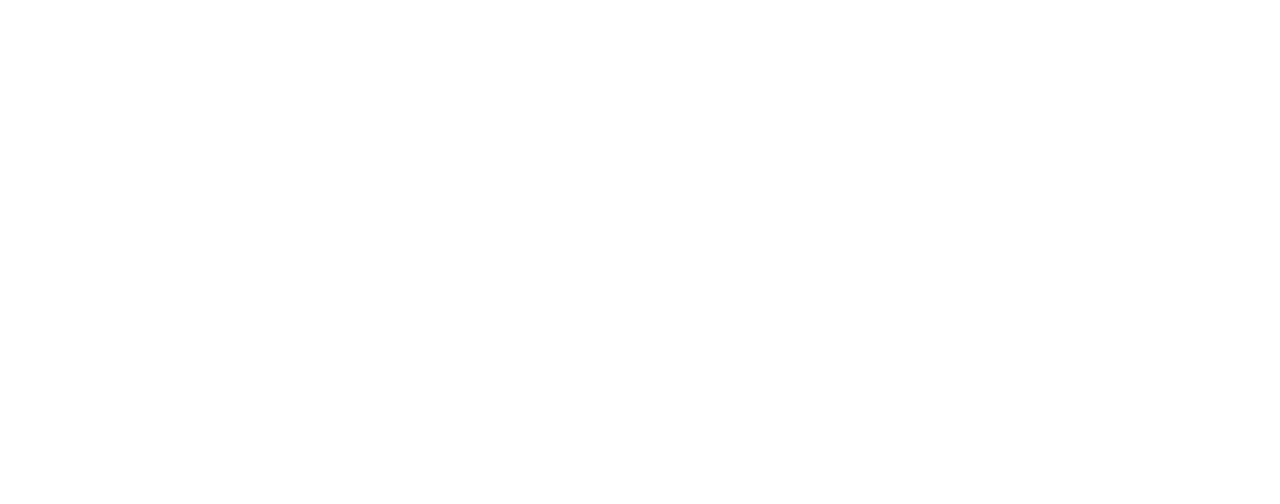
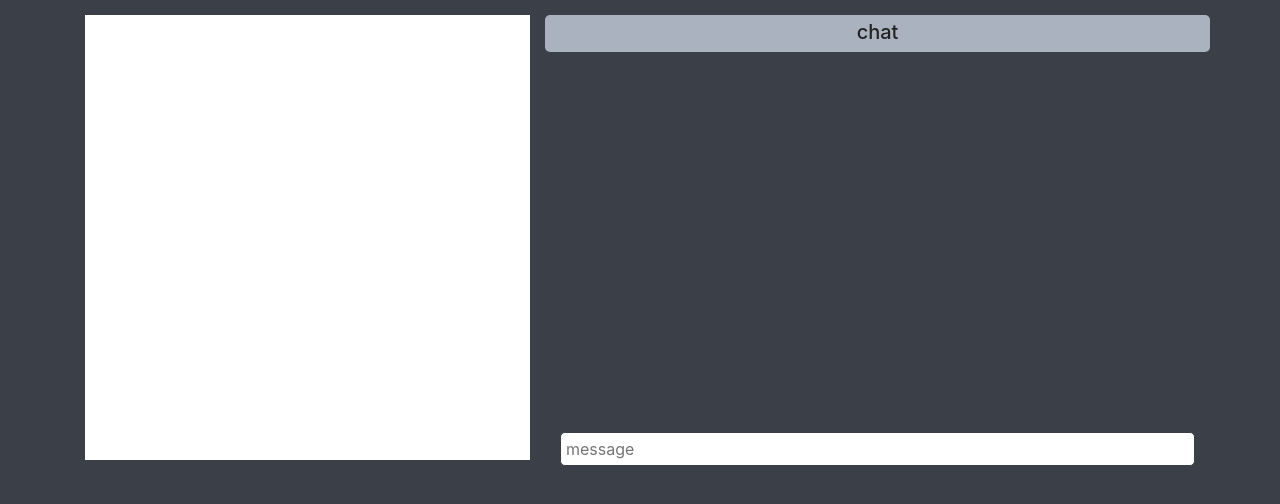
Before and after one commit to MattyPalka/TicTacToeOnline, a website: page public/index.html in a window 1280 px wide. Drawn offline with nearby package versions, Linux system fonts and the light colour scheme.

Commit message:
added basic html setup

```diff
--- a/public/index.html
+++ b/public/index.html
@@ -1,4 +1,64 @@
-<script src="./chatScripts.js"></script>
-<script src="./gameScript.js"></script>
-<script src="./uiScript.js"></script>
-<script src="./socketScripts.js"></script>
+<!DOCTYPE html>
+<html>
+
+<head>
+    <!-- Required meta tags -->
+    <meta charset="utf-8">
+    <meta name="viewport" content="width=device-width, initial-scale=1, shrink-to-fit=no">
+
+    <!-- Bootstrap CSS -->
+    <link rel="stylesheet" href="https://stackpath.bootstrapcdn.com/bootstrap/4.4.1/css/bootstrap.min.css"
+        integrity="sha384-Vkoo8x4CGsO3+Hhxv8T/Q5PaXtkKtu6ug5TOeNV6gBiFeWPGFN9MuhOf23Q9Ifjh" crossorigin="anonymous">
+    <link rel="stylesheet" href="./styles.css">
+    <title>TicTacToe Online</title>
+</head>
+
+<body>
+    <div class="container">
+        <div class="row">
+            <div class="col-sm-5">
+                <canvas id="the-canvas" style="background-color: white;">
+                    <!-- GAME WILL BE DRAWN HERE -->
+                </canvas>
+            </div>
+            <div class="col-sm-7 chat-window">
+                <div class="chat-header row">
+                    <div class="col align-self-center">
+                        <h5>
+                            chat
+                        </h5>
+                    </div>
+                </div>
+                <div class="message-form">
+                    <form id="user-input">
+                        <div class="col-sm-12">
+                            <input id="user-message" type="text" placeholder="message" />
+                        </div>
+                    </form>
+                </div>
+                <ul id="messages" class="col-sm-12">
+                    <!-- all messages will be in this field pulled by js -->
+                </ul>
+            </div>
+        </div>
+    </div>
+
+
+    <!-- jQuery first, then Popper.js, then Bootstrap JS -->
+    <script src="https://code.jquery.com/jquery-3.4.1.slim.min.js"
+        integrity="sha384-J6qa4849blE2+poT4WnyKhv5vZF5SrPo0iEjwBvKU7imGFAV0wwj1yYfoRSJoZ+n"
+        crossorigin="anonymous"></script>
+    <script src="https://cdn.jsdelivr.net/npm/popper.js@1.16.0/dist/umd/popper.min.js"
+        integrity="sha384-Q6E9RHvbIyZFJoft+2mJbHaEWldlvI9IOYy5n3zV9zzTtmI3UksdQRVvoxMfooAo"
+        crossorigin="anonymous"></script>
+    <script src="https://stackpath.bootstrapcdn.com/bootstrap/4.4.1/js/bootstrap.min.js"
+        integrity="sha384-wfSDF2E50Y2D1uUdj0O3uMBJnjuUD4Ih7YwaYd1iqfktj0Uod8GCExl3Og8ifwB6"
+        crossorigin="anonymous"></script>
+    <!-- local scripts -->
+    <script src="./chatScripts.js"></script>
+    <script src="./gameScript.js"></script>
+    <script src="./uiScript.js"></script>
+    <script src="./socketScripts.js"></script>
+</body>
+
+</html>
--- a/public/styles.css
+++ b/public/styles.css
@@ -0,0 +1,58 @@
+body{
+    background-color: #3B4048;
+    color: white;
+}
+.chat-header{
+    padding-top: 5px;
+    background-color: #ABB2BF;
+    border-radius: 5px;
+    color: #222;
+    text-align: center;
+}
+
+
+.chat-window {
+    margin-top: 15px;
+}
+
+.message-form {
+    padding: auto;
+    position: absolute;
+    left: 0;
+    bottom: 0;
+    width: 100%
+}
+input {
+    width: 100%;
+    height: 34px;
+    color: #ABB2BF;
+    border: 1px solid #3B4048;
+    border-radius: 5px;
+    padding-left: 5px;
+}
+#messages {
+    list-style-type: none; margin: 0; padding: 0;
+    color: #3B4048;
+    max-height: 85%;
+    overflow: scroll;
+}
+
+#messages li .user-message{
+    margin-left: 10px;
+    color: #222;
+}
+
+#messages li .user-name-time span{
+    color: #ABB2BF;
+}
+
+#messages li {
+    padding: 5px 10px;
+    display: flex;
+    align-items: stretch;
+}
+
+#the-canvas {
+    margin-top: 15px;
+    width: 100%;
+}
--- a/public/uiScript.js
+++ b/public/uiScript.js
@@ -0,0 +1,7 @@
+let wHeight = $(window).height()
+let wWidth = $(window).width()
+
+let canvas = document.querySelector('#the-canvas')
+let context = canvas.getContext('2d')
+
+canvas.height = canvas.width
```
